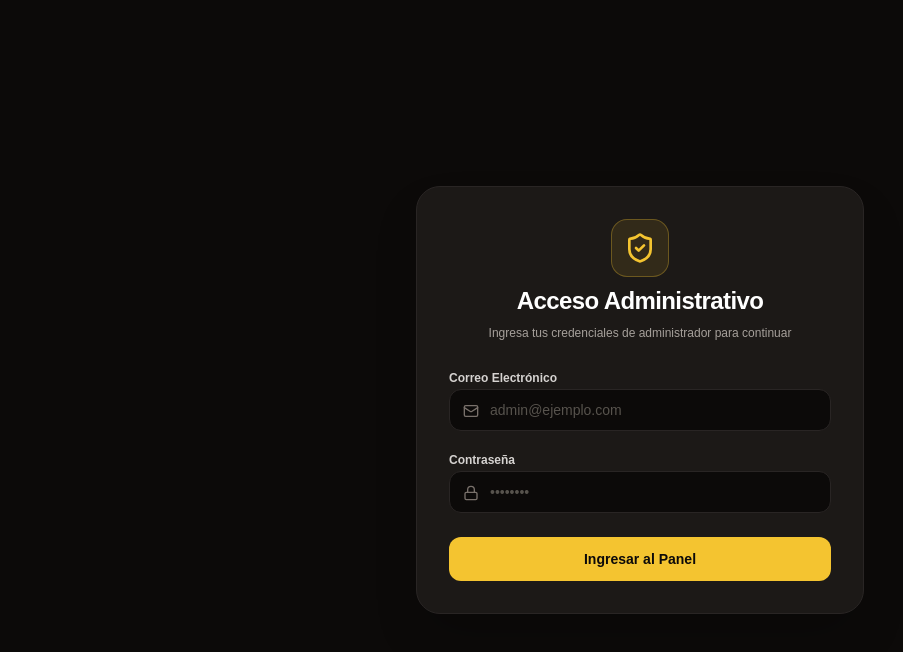
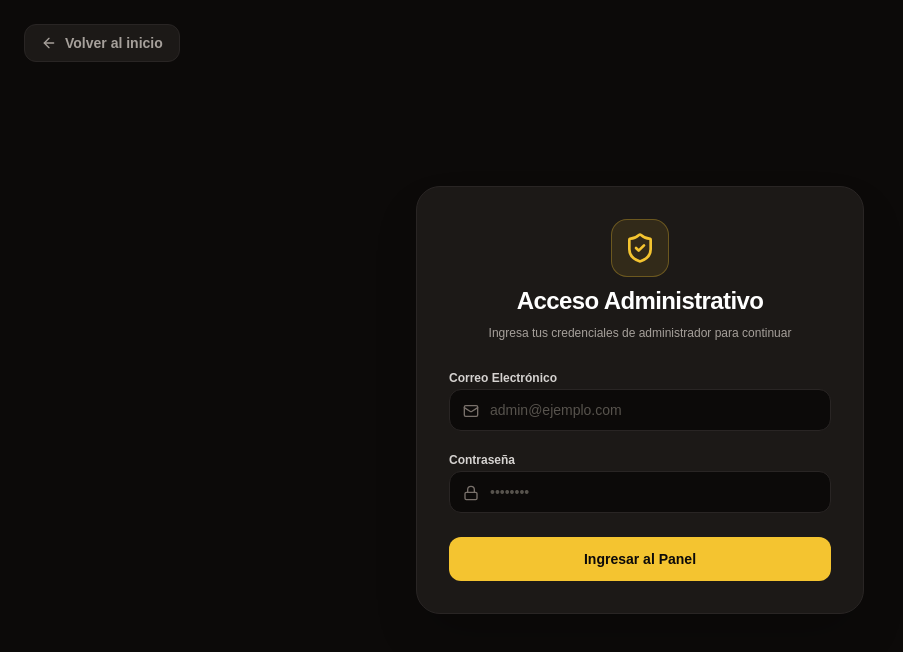
Before and after one commit to GarciaJennyv/patitas-al-hogar, a Next.js app: page /loginadmin in a window 1280 px wide. Shown: the top 652 px of the page, without its empty margins (0-903 px from the left). Built offline with nearby package versions, Linux system fonts and the light colour scheme; no server answers.

Commit message:
agregar boton volver al inicio en loginadmin y corregir imports de Next Link

```diff
--- a/app/dashboard/layout.tsx
+++ b/app/dashboard/layout.tsx
@@ -45,13 +45,7 @@ export default function DashboardLayout({
               <span className="hidden sm:inline">Panel</span>
             </Link>
 
-            <Link
-              href="/dashboard/razas"
-              className="inline-flex items-center gap-1.5 text-xs sm:text-sm font-medium text-stone-300 hover:text-[#f4c430] px-3 py-2 rounded-xl hover:bg-stone-700/50 transition"
-            >
-              <Compass className="w-4 h-4" />
-              <span className="hidden sm:inline">Razas API</span>
-            </Link>
+
 
             {/* Enlace corregido a la pantalla de publicación */}
             <Link
--- a/app/dashboard/refugio/page.tsx
+++ b/app/dashboard/refugio/page.tsx
@@ -131,12 +131,7 @@ export default function RefugioDashboardPage() {
             Gestión de publicaciones y solicitudes de adopción
           </p>
         </div>
-        <Link
-          href="/dashboard/refugio/publicar"
-          className="bg-amber-400 hover:bg-amber-500 text-stone-950 font-bold px-4 py-2 rounded-xl text-xs transition flex items-center gap-1"
-        >
-          <Plus className="w-4 h-4" /> Nueva Mascota
-        </Link>
+
       </div>
 
       {/* Listado de Mascotas */}
--- a/app/loginadmin/page.tsx
+++ b/app/loginadmin/page.tsx
@@ -2,8 +2,9 @@
 
 import { useState } from "react";
 import { useRouter } from "next/navigation";
-import { ShieldCheck, Lock, Mail } from "lucide-react";
+import { ShieldCheck, Lock, Mail ,ArrowLeft} from "lucide-react";
 import { supabase } from "@/lib/supabase";
+import Link from "next/link";
 
 export default function LoginAdminPage() {
   const [email, setEmail] = useState("");
@@ -60,6 +61,13 @@ export default function LoginAdminPage() {
 
   return (
     <main className="min-h-screen bg-stone-950 flex items-center justify-center p-4">
+       <Link
+        href="/"
+        className="absolute top-6 left-6 flex items-center gap-2 text-stone-400 hover:text-white text-sm font-semibold transition bg-stone-900 border border-stone-800 px-4 py-2 rounded-xl"
+      >
+        <ArrowLeft className="w-4 h-4" />
+        <span>Volver al inicio</span>
+      </Link>
       <div className="w-full max-w-md bg-stone-900 border border-stone-800 p-8 rounded-3xl space-y-6 shadow-2xl">
         <div className="text-center space-y-2">
           <div className="inline-flex p-3 bg-[#f4c430]/10 border border-[#f4c430]/30 rounded-2xl text-[#f4c430] mb-2">
```
